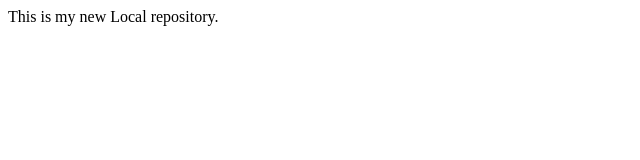
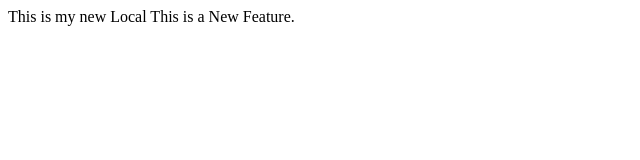
Before and after one commit to anshuman11405004/localrepo, a plain HTML site: page index.html in a window 1280 px wide. Shown: the full height of the page, 0-640 px from the left. Drawn offline with Linux system fonts and the light colour scheme.

Commit message:
Modified a file in Feature1 branch

```diff
--- a/index.html
+++ b/index.html
@@ -1,3 +1,4 @@
 <p>
-    This is my new Local repository.
+    This is my new Local <repository class="public">
+    <n>This is a New Feature.</n>
 </p>
```
